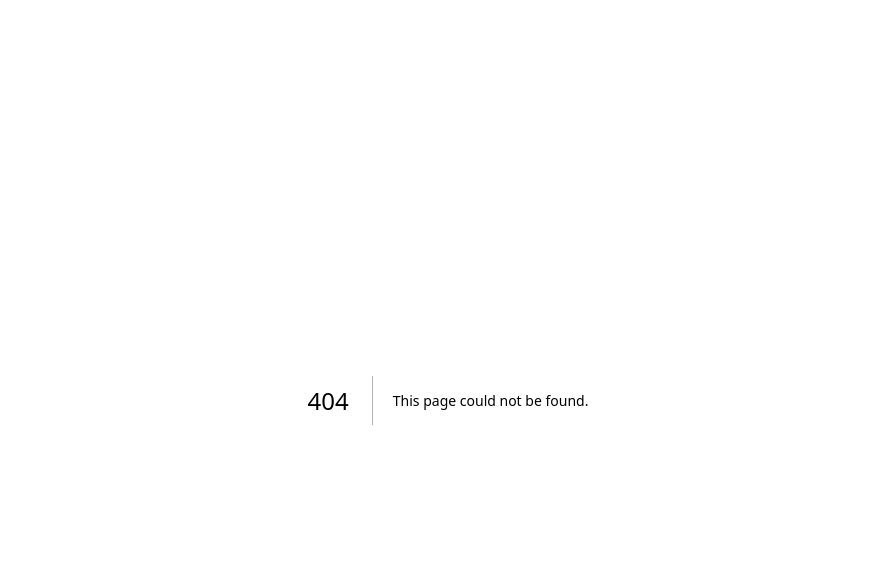
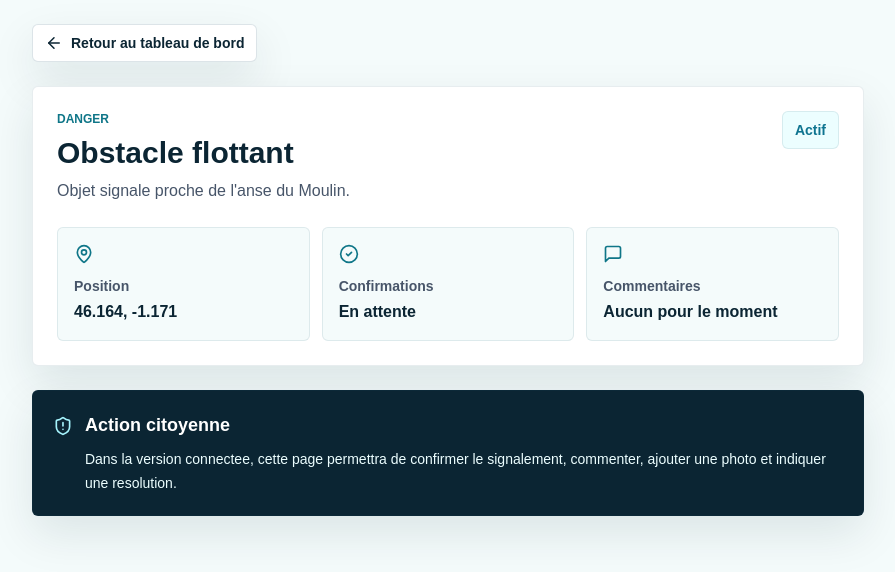
Before and after one commit to Thomas-LBR/safesea, a Next.js app: page /reports/1 in a window 1280 px wide. Before the commit this address had no page. Shown: the top 572 px of the page, without its empty margins (192-1087 px from the left). Built offline with nearby package versions, Linux system fonts and the light colour scheme.

Commit message:
Add report detail and project docs

```diff
--- /dev/null
+++ b/src/app/reports/[id]/page.tsx
@@ -0,0 +1,71 @@
+import Link from "next/link";
+import { notFound } from "next/navigation";
+import { ArrowLeft, CheckCircle2, MapPin, MessageSquare, ShieldAlert } from "lucide-react";
+import { getDemoReport, getStatusLabel, getTypeLabel } from "@/services/reports";
+
+type ReportDetailPageProps = {
+  params: Promise<{
+    id: string;
+  }>;
+};
+
+export default async function ReportDetailPage({ params }: ReportDetailPageProps) {
+  const { id } = await params;
+  const report = getDemoReport(id);
+
+  if (!report) {
+    notFound();
+  }
+
+  return (
+    <main className="min-h-screen bg-foam">
+      <section className="mx-auto grid max-w-4xl gap-6 px-4 py-6 sm:px-6 lg:px-8">
+        <Link href="/" className="inline-flex w-fit items-center gap-2 rounded-md border border-cyan-900/15 bg-white px-3 py-2 text-sm font-semibold text-harbor shadow-soft hover:bg-cyan-50">
+          <ArrowLeft size={18} aria-hidden="true" />
+          Retour au tableau de bord
+        </Link>
+
+        <article className="rounded-md border border-cyan-900/10 bg-white p-6 shadow-soft">
+          <div className="mb-6 flex flex-wrap items-start justify-between gap-4">
+            <div>
+              <p className="text-xs font-bold uppercase text-lagoon">{getTypeLabel(report.type)}</p>
+              <h1 className="mt-2 text-3xl font-bold text-harbor">{report.title}</h1>
+              <p className="mt-2 text-slate-600">{report.description}</p>
+            </div>
+            <span className="rounded-md border border-cyan-900/10 bg-cyan-50 px-3 py-2 text-sm font-bold text-cyan-700">
+              {getStatusLabel(report.status)}
+            </span>
+          </div>
+
+          <div className="grid gap-3 sm:grid-cols-3">
+            <Info icon={<MapPin size={20} />} label="Position" value={`${report.latitude.toFixed(3)}, ${report.longitude.toFixed(3)}`} />
+            <Info icon={<CheckCircle2 size={20} />} label="Confirmations" value={report.status === "confirmed" ? "2 usagers" : "En attente"} />
+            <Info icon={<MessageSquare size={20} />} label="Commentaires" value="Aucun pour le moment" />
+          </div>
+        </article>
+
+        <section className="rounded-md border border-cyan-900/10 bg-harbor p-5 text-white shadow-soft">
+          <div className="flex items-start gap-3">
+            <ShieldAlert className="mt-1 text-cyan-200" size={22} aria-hidden="true" />
+            <div>
+              <h2 className="text-lg font-bold">Action citoyenne</h2>
+              <p className="mt-2 text-sm leading-6 text-cyan-50">
+                Dans la version connectee, cette page permettra de confirmer le signalement, commenter, ajouter une photo et indiquer une resolution.
+              </p>
+            </div>
+          </div>
+        </section>
+      </section>
+    </main>
+  );
+}
+
+function Info({ icon, label, value }: { icon: React.ReactNode; label: string; value: string }) {
+  return (
+    <div className="rounded-md border border-cyan-900/10 bg-foam p-4">
+      <div className="mb-3 text-lagoon">{icon}</div>
+      <p className="text-sm font-semibold text-slate-600">{label}</p>
+      <p className="mt-1 font-bold text-harbor">{value}</p>
+    </div>
+  );
+}
--- a/src/components/dashboard.tsx
+++ b/src/components/dashboard.tsx
@@ -1,14 +1,15 @@
 "use client";
 
 import { Anchor, Bell, CheckCircle2, Compass, MapPin, ShieldAlert, Waves, Wind } from "lucide-react";
+import Link from "next/link";
 import type { ReactNode } from "react";
 import { useMemo, useState } from "react";
 import { ChecklistPanel } from "@/components/checklist-panel";
 import { MapPanel } from "@/components/map-panel";
 import { ReportForm } from "@/components/report-form";
-import { demoReports } from "@/data/demo-reports";
 import { computeSafetyScore, getSafetyLabel } from "@/lib/safety-score";
 import type { MarineWeather } from "@/lib/weather";
+import { getStatusLabel, getTypeLabel, listDemoReports } from "@/services/reports";
 import type { Report } from "@/types/report";
 
 const reportStyles = {
@@ -20,17 +21,8 @@ const reportStyles = {
   other: "bg-slate-50 text-slate-700 border-slate-200"
 };
 
-const reportLabels = {
-  danger: "Danger",
-  pollution: "Pollution",
-  obstacle: "Obstacle",
-  wildlife: "Faune",
-  beacon: "Balisage",
-  other: "Autre"
-};
-
 export function Dashboard({ weather }: { weather: MarineWeather }) {
-  const [reports, setReports] = useState<Report[]>(demoReports);
+  const [reports, setReports] = useState<Report[]>(listDemoReports());
   const activeReports = useMemo(() => reports.filter((report) => report.status !== "resolved"), [reports]);
   const safetyScore = computeSafetyScore({
     windKnots: weather.windSpeed,
@@ -131,11 +123,14 @@ function AlertsPanel({ reports }: { reports: Report[] }) {
           <article key={report.id} className={`rounded-md border p-4 ${reportStyles[report.type]}`}>
             <div className="flex items-start justify-between gap-3">
               <div>
-                <p className="text-xs font-bold uppercase">{reportLabels[report.type]}</p>
+                <p className="text-xs font-bold uppercase">{getTypeLabel(report.type)}</p>
                 <h3 className="mt-1 font-bold">{report.title}</h3>
                 <p className="mt-1 text-sm opacity-80">{report.description}</p>
+                <Link href={`/reports/${report.id}`} className="mt-3 inline-flex text-sm font-bold underline underline-offset-4">
+                  Voir le detail
+                </Link>
               </div>
-              <span className="rounded-md bg-white/80 px-2 py-1 text-xs font-semibold">{report.status}</span>
+              <span className="rounded-md bg-white/80 px-2 py-1 text-xs font-semibold">{getStatusLabel(report.status)}</span>
             </div>
           </article>
         ))}
--- /dev/null
+++ b/src/services/reports.ts
@@ -0,0 +1,50 @@
+import { demoReports } from "@/data/demo-reports";
+import type { Report, ReportStatus, ReportType } from "@/types/report";
+
+export type CreateReportInput = {
+  type: ReportType;
+  title: string;
+  description?: string;
+  latitude: number;
+  longitude: number;
+};
+
+export function listDemoReports() {
+  return demoReports;
+}
+
+export function getDemoReport(id: string) {
+  return demoReports.find((report) => report.id === id) ?? null;
+}
+
+export function createLocalReport(input: CreateReportInput): Report {
+  return {
+    id: crypto.randomUUID(),
+    type: input.type,
+    status: "active",
+    title: input.title,
+    description: input.description,
+    latitude: input.latitude,
+    longitude: input.longitude,
+    createdAt: new Date().toISOString()
+  };
+}
+
+export function getStatusLabel(status: ReportStatus) {
+  if (status === "active") return "Actif";
+  if (status === "confirmed") return "Confirme";
+  return "Resolue";
+}
+
+export function getTypeLabel(type: ReportType) {
+  const labels: Record<ReportType, string> = {
+    danger: "Danger",
+    pollution: "Pollution",
+    obstacle: "Obstacle",
+    wildlife: "Faune",
+    beacon: "Balisage",
+    other: "Autre"
+  };
+
+  return labels[type];
+}
```
Also changed, not shown: 4 other files (tests, documents, lock files or other folders).
